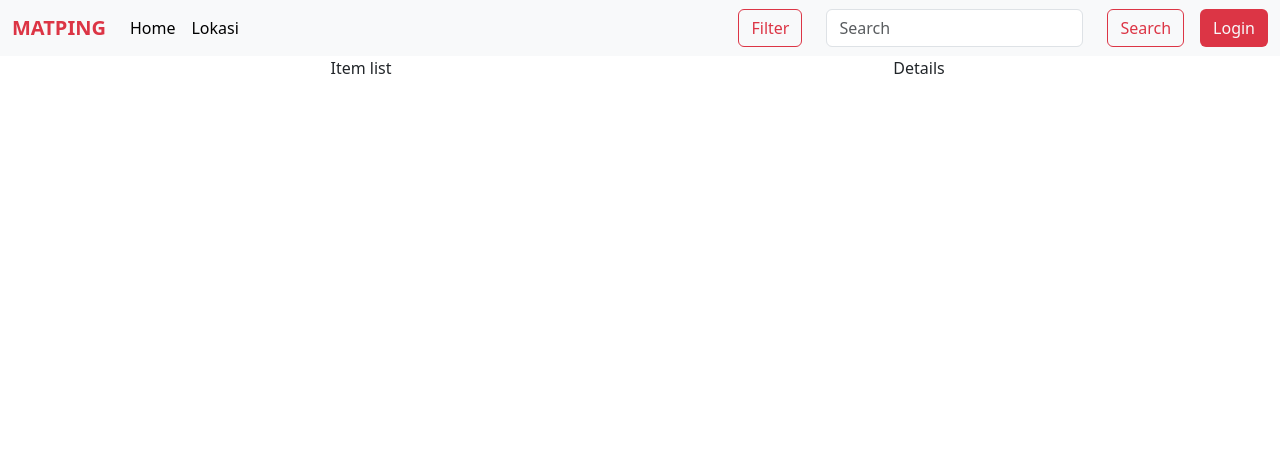
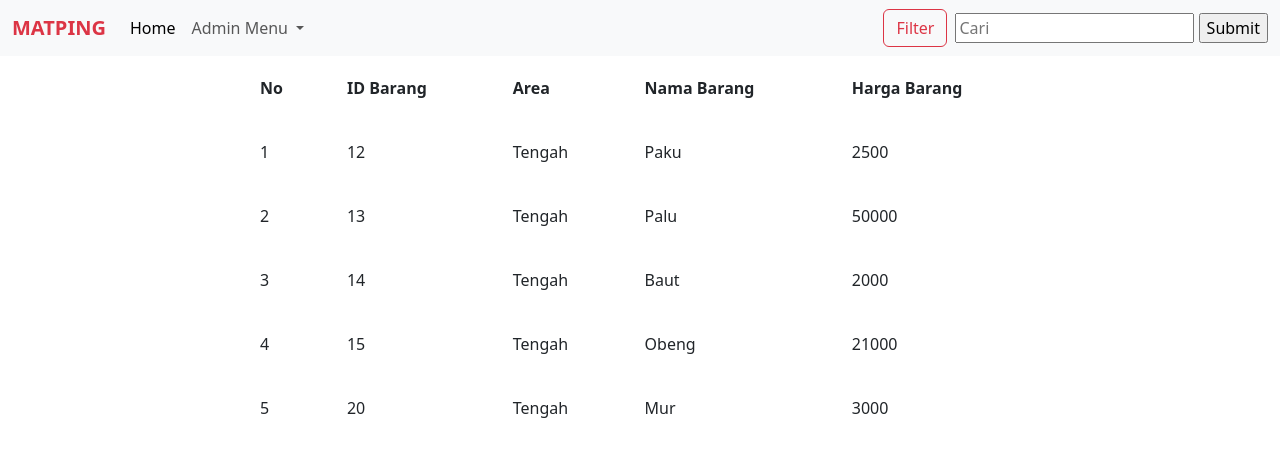
Before and after one commit to ahmadnouvalc/penataan_barang, a PHP site: page / in a window 1280 px wide. Shown: the top 457 px of the page. Run offline with PHP 8.4, Linux system fonts and the light colour scheme; data comes from the database, SQL or seed files in the repository; data that the repository does not hold is empty.

Commit message:
Update index.php

```diff
--- a/Penataan Barang/User/index.php
+++ b/Penataan Barang/User/index.php
@@ -1,14 +1,16 @@
-<!doctype html>
+<?php
+    error_reporting(0);
+?>
+<!DOCTYPE html>
 <html lang="en">
+<head>
 
-<head>
     <meta charset="utf-8">
     <meta name="viewport" content="width=device-width, initial-scale=1">
-    <title>MATPING</title>
+    <title>Data Barang</title>
     <link href="https://cdn.jsdelivr.net/npm/bootstrap@5.3.0-alpha3/dist/css/bootstrap.min.css" rel="stylesheet"
         integrity="sha384-KK94CHFLLe+nY2dmCWGMq91rCGa5gtU4mk92HdvYe+M/SXH301p5ILy+dN9+nJOZ" crossorigin="anonymous">
 </head>
-
 <body>
     <!-- NAVBAR -->
     <nav class="navbar navbar-expand-lg bg-body-tertiary">
@@ -23,34 +25,84 @@
                     <li class="nav-item">
                         <a class="nav-link active" aria-current="page" href="index.html">Home</a>
                     </li>
-                    <li class="nav-item">
-                        <a class="nav-link active" aria-current="page" href="">Lokasi</a>
+                    <li class="nav-item dropdown">
+                        <a class="nav-link dropdown-toggle" href="#" role="button" data-bs-toggle="dropdown"
+                            aria-expanded="false">
+                            Admin Menu
+                        </a>
+                        <ul class="dropdown-menu">
+                            <li><a class="dropdown-item" href="#">Add Area</a></li>
+                            <li><a class="dropdown-item" href="tambahbarang.php">Add Item</a></li>
+                            <li><a class="dropdown-item" href="tampilbarang.php">Manage Item</a></li>
+                            <li><a class="dropdown-item" href="#">Manage Area</a></li>
+                            <li><a class="dropdown-item" href="#">Delete Area</a></li>
+                            <li><a class="dropdown-item" href="#">Delete Item</a></li>
+                        </ul>
                     </li>
                 </ul>
-                <form class="d-flex column-gap-3" role="search">
+                <form class="d-flex" role="search">
                     <button class="btn btn-outline-danger me-2" type="submit">Filter</button>
-                    <input class="form-control me-2 " type="search" placeholder="Search" aria-label="Search">
-                    <button class="btn btn-outline-danger " type="submit">Search</button>
-                    <button class="btn bg-danger text-light" type="submit "><a class="nav-link" href="../Account/login.php">Login</a></button>
+
+                </form>
+                <form action="" method="POST">
+                    <input type="text" name="query" placeholder="Cari"/>
+                    <input type="submit" name="cari" values="Search"/>
                 </form>
             </div>
         </div>
     </nav>
     <!-- END NAVBAR -->
-    <!-- MAIN -->
-    <div class="container-sm">
-        <div class="container text-center">
-            <div class="row align-items-start">
-                <div class="col">
-                    Item list
-                </div>
-                <div class="col">
-                    Details
-                </div>
-            </div>
-        </div>
-    </div>
-    <!-- END MAIN -->
+    <table cellpadding="20" width="800px" align="center">
+      <thead>
+        <tr>
+          <th scope="col">No</th>
+          <th scope="col">ID Barang</th>
+          <th scope="col">Area</th>
+          <th scope="col">Nama Barang</th>
+          <th scope="col">Harga Barang</th>
+      </tr>
+  </thead>
+
+
+
+  <?php
+  include "koneksi.php";
+
+  $no=1;
+  $query = $_POST['query'];
+  if($query !=''){
+    $ambildata = mysqli_query($koneksi,"SELECT * FROM barang WHERE id_barang LIKE '".$query."'");
+  }else{
+    $ambildata = mysqli_query($koneksi,"SELECT * FROM barang");
+  }
+
+  while($tampil = mysqli_fetch_array($ambildata)){
+?>
+    <tr>
+    <td><?php echo $no++?></td>
+    <td><?php echo $tampil['id_barang']?></td>
+    <td><?php echo $tampil['area']?></td>
+    <td><?php echo $tampil['nama_barang']?></td>
+    <td><?php echo $tampil['harga_barang']?></td>
+
+    <tr>
+<?php } ?>
+
+</table>
+
+<?php
+include "koneksi.php";
+
+if(isset($_GET['kode'])){
+    mysqli_query($koneksi,"delete  from barang where id_barang='$_GET[kode]'");
+
+    echo "Data berhasil dihapus";
+    echo "<meta http-equiv=refresh content=2;URL='tampilbarang.php'>";
+
+}
+?>
+
+<!-- END MAIN -->
     <script src="https://cdn.jsdelivr.net/npm/bootstrap@5.3.0-alpha3/dist/js/bootstrap.bundle.min.js"
         integrity="sha384-ENjdO4Dr2bkBIFxQpeoTz1HIcje39Wm4jDKdf19U8gI4ddQ3GYNS7NTKfAdVQSZe"
         crossorigin="anonymous"></script>
```
